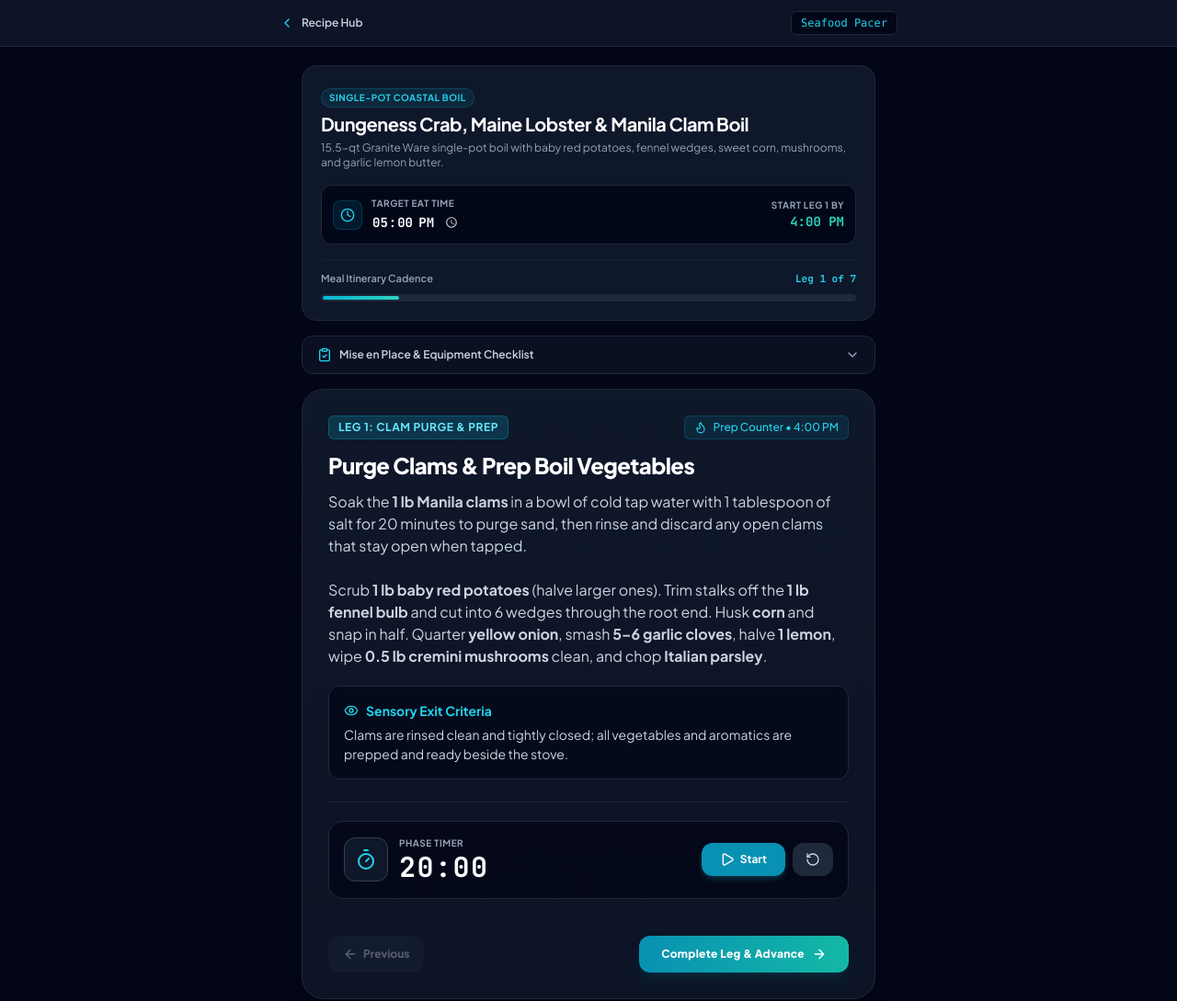
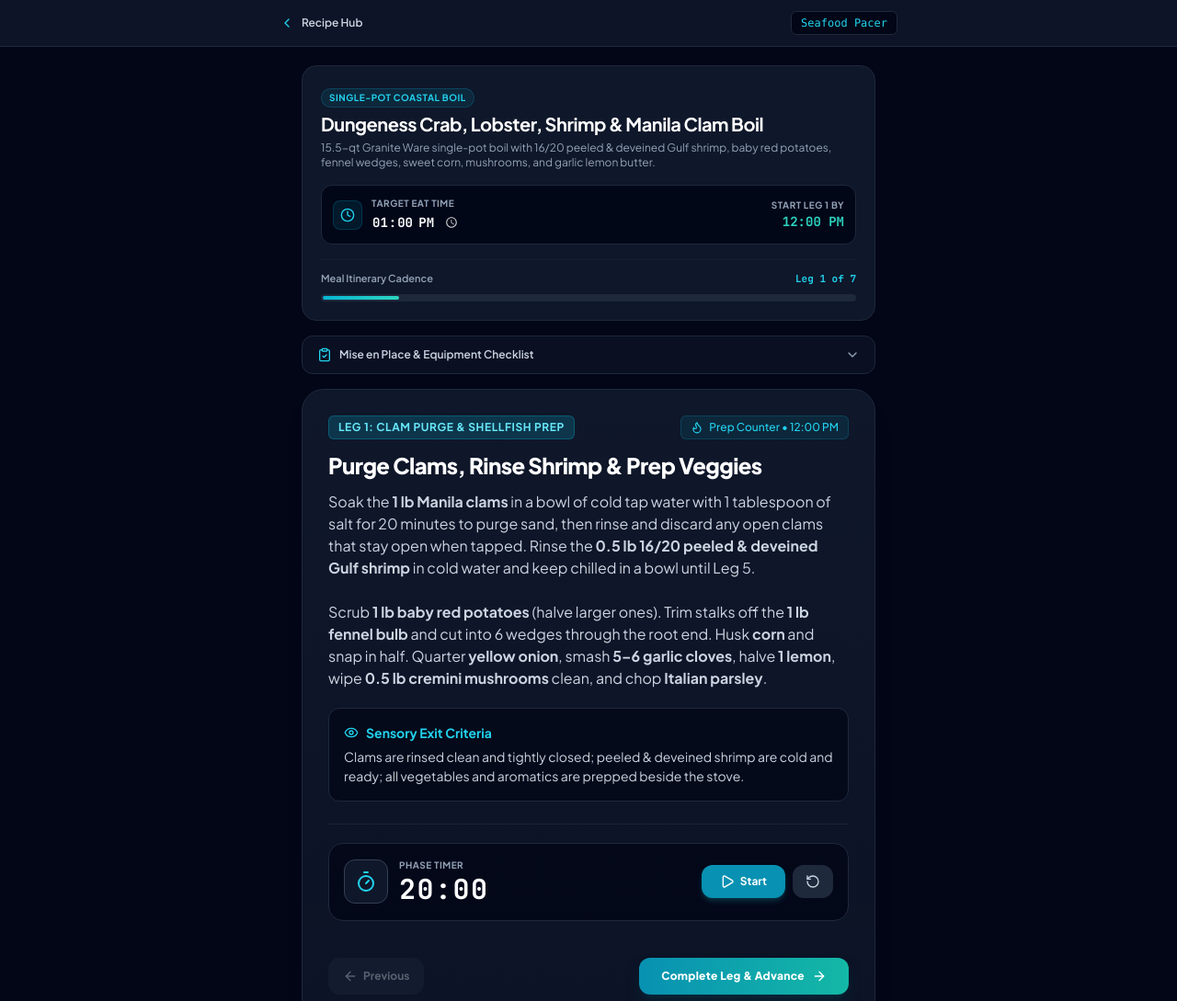
Before and after one commit to wfmcde/chef-pacer, a plain HTML site: page crab-lobster-clam-Shrimp-boil.html in a window 1280 px wide. Shown: the top 1089 px of the page at 92% size. Drawn offline with nearby package versions, Linux system fonts and the light colour scheme.

Commit message:
Update and rename crab-lobster-clam-boil.html to crab-lobster-clam-Shrimp-boil.html

```diff
--- a/crab-lobster-clam-boil.html
+++ b/crab-lobster-clam-Shrimp-boil.html
@@ -3,7 +3,7 @@
 <head>
   <meta charset="UTF-8">
   <meta name="viewport" content="width=device-width, initial-scale=1.0, maximum-scale=1.0, user-scalable=no">
-  <title>Dungeness Crab, Lobster & Manila Clam Boil | Chef Pacer</title>
+  <title>Dungeness Crab, Lobster, Shrimp & Manila Clam Boil | Chef Pacer</title>
   <script src="https://cdn.tailwindcss.com"></script>
   <script src="https://unpkg.com/lucide@latest"></script>
   <script src="https://cdnjs.cloudflare.com/ajax/libs/tone/14.8.49/Tone.js"></script>
@@ -39,10 +39,10 @@
           <span class="inline-block text-[10px] font-bold uppercase tracking-wider px-2 py-0.5 rounded-full bg-cyan-500/10 text-cyan-400 border border-cyan-500/20 mb-1">
             Single-Pot Coastal Boil
           </span>
-          <h2 class="text-lg sm:text-xl font-bold text-white tracking-tight">Dungeness Crab, Maine Lobster & Manila Clam Boil</h2>
+          <h2 class="text-lg sm:text-xl font-bold text-white tracking-tight">Dungeness Crab, Lobster, Shrimp & Manila Clam Boil</h2>
         </div>
       </div>
-      <p class="text-xs text-slate-400 mt-1">15.5-qt Granite Ware single-pot boil with baby red potatoes, fennel wedges, sweet corn, mushrooms, and garlic lemon butter.</p>
+      <p class="text-xs text-slate-400 mt-1">15.5-qt Granite Ware single-pot boil with 16/20 peeled &amp; deveined Gulf shrimp, baby red potatoes, fennel wedges, sweet corn, mushrooms, and garlic lemon butter.</p>
 
       <!-- TARGET EAT TIME & BACKWARD SCHEDULE BAR -->
       <div class="mt-4 p-3 rounded-xl bg-slate-950/90 border border-slate-800 flex flex-wrap items-center justify-between gap-3">
@@ -52,13 +52,13 @@
           </div>
           <div>
             <label for="targetTimeInput" class="block text-[10px] font-bold uppercase tracking-wider text-slate-400">Target Eat Time</label>
-            <input id="targetTimeInput" type="time" value="17:00" class="bg-transparent text-sm font-mono-numbers font-bold text-white focus:outline-none">
+            <input id="targetTimeInput" type="time" value="13:00" class="bg-transparent text-sm font-mono-numbers font-bold text-white focus:outline-none">
           </div>
         </div>
 
         <div class="text-right">
           <div class="text-[10px] font-bold uppercase tracking-wider text-slate-400">Start Leg 1 By</div>
-          <div id="kickoffTimeDisplay" class="text-sm font-mono-numbers font-extrabold text-teal-400">4:10 PM</div>
+          <div id="kickoffTimeDisplay" class="text-sm font-mono-numbers font-extrabold text-teal-400">12:00 PM</div>
         </div>
       </div>
 
@@ -78,7 +78,7 @@
       <summary class="px-4 py-3 flex items-center justify-between cursor-pointer text-slate-300 font-semibold select-none hover:bg-slate-800/50">
         <div class="flex items-center gap-2">
           <i data-lucide="clipboard-check" class="w-4 h-4 text-cyan-400"></i>
-          <span>Mise en Place & Equipment Checklist</span>
+          <span>Mise en Place &amp; Equipment Checklist</span>
         </div>
         <i data-lucide="chevron-down" class="w-4 h-4 text-slate-400 group-open:rotate-180 transition-transform"></i>
       </summary>
@@ -88,21 +88,22 @@
           <ul class="space-y-1.5">
             <li class="flex items-start gap-2"><i data-lucide="check-circle" class="w-3.5 h-3.5 text-cyan-400 mt-0.5 shrink-0"></i><span>2 Jumbo whole cooked Dungeness crabs</span></li>
             <li class="flex items-start gap-2"><i data-lucide="check-circle" class="w-3.5 h-3.5 text-cyan-400 mt-0.5 shrink-0"></i><span>2.5 lb whole Maine lobster (live or pre-cooked)</span></li>
-            <li class="flex items-start gap-2"><i data-lucide="check-circle" class="w-3.5 h-3.5 text-cyan-400 mt-0.5 shrink-0"></i><span>1 lb live Manila clams & 0.5 lb 16/20 peeled shrimp</span></li>
-            <li class="flex items-start gap-2"><i data-lucide="check-circle" class="w-3.5 h-3.5 text-cyan-400 mt-0.5 shrink-0"></i><span>1 lb baby red potatoes & 1 lb fennel bulb (6 wedges)</span></li>
-            <li class="flex items-start gap-2"><i data-lucide="check-circle" class="w-3.5 h-3.5 text-cyan-400 mt-0.5 shrink-0"></i><span>3 ears supersweet corn (halved) & 0.5 lb whole cremini mushrooms</span></li>
+            <li class="flex items-start gap-2"><i data-lucide="check-circle" class="w-3.5 h-3.5 text-cyan-400 mt-0.5 shrink-0"></i><span>1 lb live Manila clams</span></li>
+            <li class="flex items-start gap-2"><i data-lucide="check-circle" class="w-3.5 h-3.5 text-cyan-400 mt-0.5 shrink-0"></i><span>0.5 lb 16/20 peeled &amp; deveined Gulf shrimp (thawed/rinsed)</span></li>
+            <li class="flex items-start gap-2"><i data-lucide="check-circle" class="w-3.5 h-3.5 text-cyan-400 mt-0.5 shrink-0"></i><span>1 lb baby red potatoes &amp; 1 lb fennel bulb (6 wedges)</span></li>
+            <li class="flex items-start gap-2"><i data-lucide="check-circle" class="w-3.5 h-3.5 text-cyan-400 mt-0.5 shrink-0"></i><span>3 ears supersweet corn (halved) &amp; 0.5 lb whole cremini mushrooms</span></li>
             <li class="flex items-start gap-2"><i data-lucide="check-circle" class="w-3.5 h-3.5 text-cyan-400 mt-0.5 shrink-0"></i><span>3.5–4 qts water, 1 cup dry white wine, 3–4 tbsp Old Bay</span></li>
             <li class="flex items-start gap-2"><i data-lucide="check-circle" class="w-3.5 h-3.5 text-cyan-400 mt-0.5 shrink-0"></i><span>1 yellow onion, 1 bulb garlic, 2 lemons, Italian parsley</span></li>
-            <li class="flex items-start gap-2"><i data-lucide="check-circle" class="w-3.5 h-3.5 text-cyan-400 mt-0.5 shrink-0"></i><span>1 stick butter & crusty baguette</span></li>
+            <li class="flex items-start gap-2"><i data-lucide="check-circle" class="w-3.5 h-3.5 text-cyan-400 mt-0.5 shrink-0"></i><span>1 stick butter &amp; crusty baguette</span></li>
           </ul>
         </div>
         <div>
           <h4 class="font-bold text-[11px] uppercase tracking-wider text-slate-400 mb-2">Hardware Setup</h4>
           <ul class="space-y-1.5">
             <li class="flex items-start gap-2"><i data-lucide="wrench" class="w-3.5 h-3.5 text-slate-400 mt-0.5 shrink-0"></i><span>15.5-qt Granite Ware pot + lid + perforated insert (domed side up)</span></li>
-            <li class="flex items-start gap-2"><i data-lucide="wrench" class="w-3.5 h-3.5 text-slate-400 mt-0.5 shrink-0"></i><span>Long kitchen tongs & slotted spoon / spider strainer</span></li>
-            <li class="flex items-start gap-2"><i data-lucide="wrench" class="w-3.5 h-3.5 text-slate-400 mt-0.5 shrink-0"></i><span>Granite Ware mallets, crackers, shears & picks</span></li>
-            <li class="flex items-start gap-2"><i data-lucide="wrench" class="w-3.5 h-3.5 text-slate-400 mt-0.5 shrink-0"></i><span>Large serving platter, broth dipping bowls & small butter saucepan</span></li>
+            <li class="flex items-start gap-2"><i data-lucide="wrench" class="w-3.5 h-3.5 text-slate-400 mt-0.5 shrink-0"></i><span>Long kitchen tongs &amp; slotted spoon / spider strainer</span></li>
+            <li class="flex items-start gap-2"><i data-lucide="wrench" class="w-3.5 h-3.5 text-slate-400 mt-0.5 shrink-0"></i><span>Granite Ware mallets, crackers, shears &amp; picks</span></li>
+            <li class="flex items-start gap-2"><i data-lucide="wrench" class="w-3.5 h-3.5 text-slate-400 mt-0.5 shrink-0"></i><span>Large serving platter, broth dipping bowls &amp; small butter saucepan</span></li>
           </ul>
         </div>
       </div>
@@ -113,11 +114,11 @@
       <div>
         <div class="flex flex-wrap items-center justify-between gap-2 mb-3">
           <span id="stepPhaseTag" class="text-xs font-bold uppercase tracking-wider px-2.5 py-1 rounded-md bg-cyan-500/20 text-cyan-300 border border-cyan-500/30">
-            Leg 1: Clam Purge & Prep
+            Leg 1: Clam Purge &amp; Prep
           </span>
           <div id="stepZoneTag" class="flex items-center gap-1.5 text-xs font-medium text-cyan-400 bg-cyan-500/10 px-2.5 py-1 rounded-md border border-cyan-500/20">
             <i data-lucide="flame" class="w-3.5 h-3.5"></i>
-            <span>Prep Counter • 4:10 PM</span>
+            <span>Prep Counter • 12:00 PM</span>
           </div>
         </div>
 
@@ -164,7 +165,7 @@
           <span>Previous</span>
         </button>
         <button id="nextBtn" class="flex-1 sm:flex-initial px-6 py-3 bg-gradient-to-r from-cyan-600 to-teal-500 hover:from-cyan-500 hover:to-teal-400 text-white rounded-xl text-xs font-extrabold tracking-wide transition flex items-center justify-center gap-2 shadow-lg shadow-cyan-950/60">
-          <span>Complete Leg & Advance</span>
+          <span>Complete Leg &amp; Advance</span>
           <i data-lucide="arrow-right" class="w-4 h-4"></i>
         </button>
       </div>
@@ -172,15 +173,14 @@
   </main>
 
   <script>
-    // offsetMinutesFromStart reflects parallel overlap (e.g., broth heats while clams purge; bread warms while shellfish finishes)
     const steps = [
       {
-        phase: "Leg 1: Clam Purge & Prep",
+        phase: "Leg 1: Clam Purge & Shellfish Prep",
         zone: "Prep Counter",
         offsetMinutes: 0,
-        title: "Purge Clams & Prep Boil Vegetables",
-        instruction: "Soak the <strong>1 lb Manila clams</strong> in a bowl of cold tap water with 1 tablespoon of salt for 20 minutes to purge sand, then rinse and discard any open clams that stay open when tapped.<br><br>Scrub <strong>1 lb baby red potatoes</strong> (halve larger ones). Trim stalks off the <strong>1 lb fennel bulb</strong> and cut into 6 wedges through the root end. Husk <strong>corn</strong> and snap in half. Quarter <strong>yellow onion</strong>, smash <strong>5–6 garlic cloves</strong>, halve <strong>1 lemon</strong>, wipe <strong>0.5 lb cremini mushrooms</strong> clean, and chop <strong>Italian parsley</strong>.",
-        sensory: "Clams are rinsed clean and tightly closed; all vegetables and aromatics are prepped and ready beside the stove.",
+        title: "Purge Clams, Rinse Shrimp & Prep Veggies",
+        instruction: "Soak the <strong>1 lb Manila clams</strong> in a bowl of cold tap water with 1 tablespoon of salt for 20 minutes to purge sand, then rinse and discard any open clams that stay open when tapped. Rinse the <strong>0.5 lb 16/20 peeled &amp; deveined Gulf shrimp</strong> in cold water and keep chilled in a bowl until Leg 5.<br><br>Scrub <strong>1 lb baby red potatoes</strong> (halve larger ones). Trim stalks off the <strong>1 lb fennel bulb</strong> and cut into 6 wedges through the root end. Husk <strong>corn</strong> and snap in half. Quarter <strong>yellow onion</strong>, smash <strong>5–6 garlic cloves</strong>, halve <strong>1 lemon</strong>, wipe <strong>0.5 lb cremini mushrooms</strong> clean, and chop <strong>Italian parsley</strong>.",
+        sensory: "Clams are rinsed clean and tightly closed; peeled & deveined shrimp are cold and ready; all vegetables and aromatics are prepped beside the stove.",
         timerSeconds: 1200
       },
       {
@@ -206,7 +206,7 @@
         zone: "Covered Boil",
         offsetMinutes: 33,
         title: "Add Corn, Mushrooms & Live Lobster",
-        instruction: "Add the <strong>corn halves</strong> and whole <strong>cremini mushrooms</strong> to the pot.<br><br><strong>If your 2.5 lb Maine lobster is live:</strong> Place it into the boiling pot now so it gets a 5-minute head start (12–13 minutes total cook time). If pre-cooked, hold it until the next leg.",
+        instruction: "Add the <strong>corn halves</strong> and whole <strong>cremini mushrooms</strong> to the pot.<br><br><strong>If your 2.5 lb Maine lobster is live:</strong> Place it into the boiling pot now so it gets a 5-minute head start (12–13 minutes total cook time). If pre-cooked, hold it until Leg 5.",
         sensory: "Mushrooms begin soaking up broth; live lobster turns bright red as it cooks.",
         timerSeconds: 300
       },
@@ -214,10 +214,10 @@
         phase: "Leg 5: Final Shellfish Boil",
         zone: "Covered Boil/Steam",
         offsetMinutes: 38,
-        title: "Layer Clams, Dungeness Crab & Shrimp",
-        instruction: "Layer the <strong>1 lb Manila clams</strong>, <strong>2 pre-cooked Dungeness crabs</strong> (plus pre-cooked lobster if applicable), and <strong>0.5 lb 16/20 peeled & deveined Gulf shrimp</strong> on top of the veggies so nothing slides under the outer rim of the domed plate.<br><br>Cover tightly and cook for <strong>4 to 5 minutes</strong>. Discard any clams that fail to open.",
-        sensory: "All Manila clams pop wide open, shrimp turn pink and opaque in a loose 'C', and Dungeness crabs are steaming hot.",
-        timerSeconds: 300
+        title: "Layer Clams, Dungeness Crab & Deveined Shrimp",
+        instruction: "Layer the <strong>1 lb Manila clams</strong>, <strong>2 pre-cooked Dungeness crabs</strong> (plus pre-cooked lobster if applicable), and <strong>0.5 lb 16/20 peeled &amp; deveined Gulf shrimp</strong> right on top of the veggies so the shrimp and clams don't slip under the outer rim of the domed plate.<br><br>Cover tightly and cook for <strong>3 to 4 minutes</strong> (up to 5 minutes max—since the shrimp are already peeled and deveined, pull them as soon as they turn pink and curl into a loose 'C'). Discard any clams that fail to open.",
+        sensory: "All Manila clams pop wide open, peeled & deveined shrimp turn bright pink and opaque in a loose 'C' (never tight 'O'), and Dungeness crabs are steaming hot.",
+        timerSeconds: 240
       },
       {
         phase: "Leg 6: Bread & Garlic Lemon Butter",
@@ -233,13 +233,13 @@
         zone: "Off Heat / Platter",
         offsetMinutes: 50,
         title: "Pull Seafood from Boil & Plate Feast",
-        instruction: "Turn off the burner. Use <strong>long kitchen tongs</strong> and a <strong>slotted spoon</strong> to lift the Dungeness crabs, Maine lobster, shrimp, clams, corn, potatoes, fennel, and mushrooms directly off the domed rack onto a large serving platter.<br><br>Ladle 2 cups of hot seasoned Old Bay broth into dipping bowls for the bread, scatter chopped <strong>Italian parsley</strong> and fresh <strong>lemon wedges</strong> over the top, and set out your Granite Ware mallets, crackers, shears, and picks.",
-        sensory: "Platter is heaped with steaming seafood and tender veggies, garnished with bright green parsley and lemon.",
+        instruction: "Turn off the burner immediately so the deveined shrimp don't overcook in residual heat. Use <strong>long kitchen tongs</strong> and a <strong>slotted spoon</strong> to lift the Dungeness crabs, Maine lobster, peeled shrimp, clams, corn, potatoes, fennel, and mushrooms directly off the domed rack onto a large serving platter.<br><br>Ladle 2 cups of hot seasoned Old Bay broth into dipping bowls for the bread, scatter chopped <strong>Italian parsley</strong> and fresh <strong>lemon wedges</strong> over the top, and set out your Granite Ware mallets, crackers, shears, and picks.",
+        sensory: "Platter is heaped with steaming seafood, plump pink shrimp, and tender veggies, garnished with bright green parsley and lemon.",
         timerSeconds: 0
       }
     ];
 
-    const TOTAL_RECIPE_MINUTES = 60; // 50 min active boil + 10 min unloading/plating buffer before sitting down
+    const TOTAL_RECIPE_MINUTES = 60;
 
     let currentStepIndex = 0;
     let timerInterval = null;
@@ -273,7 +273,7 @@
     }
 
     function getKickoffMinutes() {
-      const [hh, mm] = (targetTimeInput.value || "17:00").split(":").map(Number);
+      const [hh, mm] = (targetTimeInput.value || "13:00").split(":").map(Number);
       const targetMinutes = hh * 60 + mm;
       return targetMinutes - TOTAL_RECIPE_MINUTES;
     }
@@ -323,9 +323,9 @@
 
       prevBtn.disabled = currentStepIndex === 0;
       if (currentStepIndex === steps.length - 1) {
-        nextBtn.innerHTML = `<span>Plate & Serve</span> <i data-lucide="check" class="w-4 h-4"></i>`;
+        nextBtn.innerHTML = `<span>Plate &amp; Serve</span> <i data-lucide="check" class="w-4 h-4"></i>`;
       } else {
-        nextBtn.innerHTML = `<span>Complete Leg & Advance</span> <i data-lucide="arrow-right" class="w-4 h-4"></i>`;
+        nextBtn.innerHTML = `<span>Complete Leg &amp; Advance</span> <i data-lucide="arrow-right" class="w-4 h-4"></i>`;
       }
 
       lucide.createIcons();
@@ -388,7 +388,7 @@
         resetTimer();
         renderStep();
       } else {
-        alert("Happy Thanksgiving! Dinner is ready—enjoy the Dungeness crab, lobster, and clam boil.");
+        alert("Happy Thanksgiving! Dinner is ready—enjoy the Dungeness crab, lobster, shrimp, and clam boil.");
       }
     });
 
```
